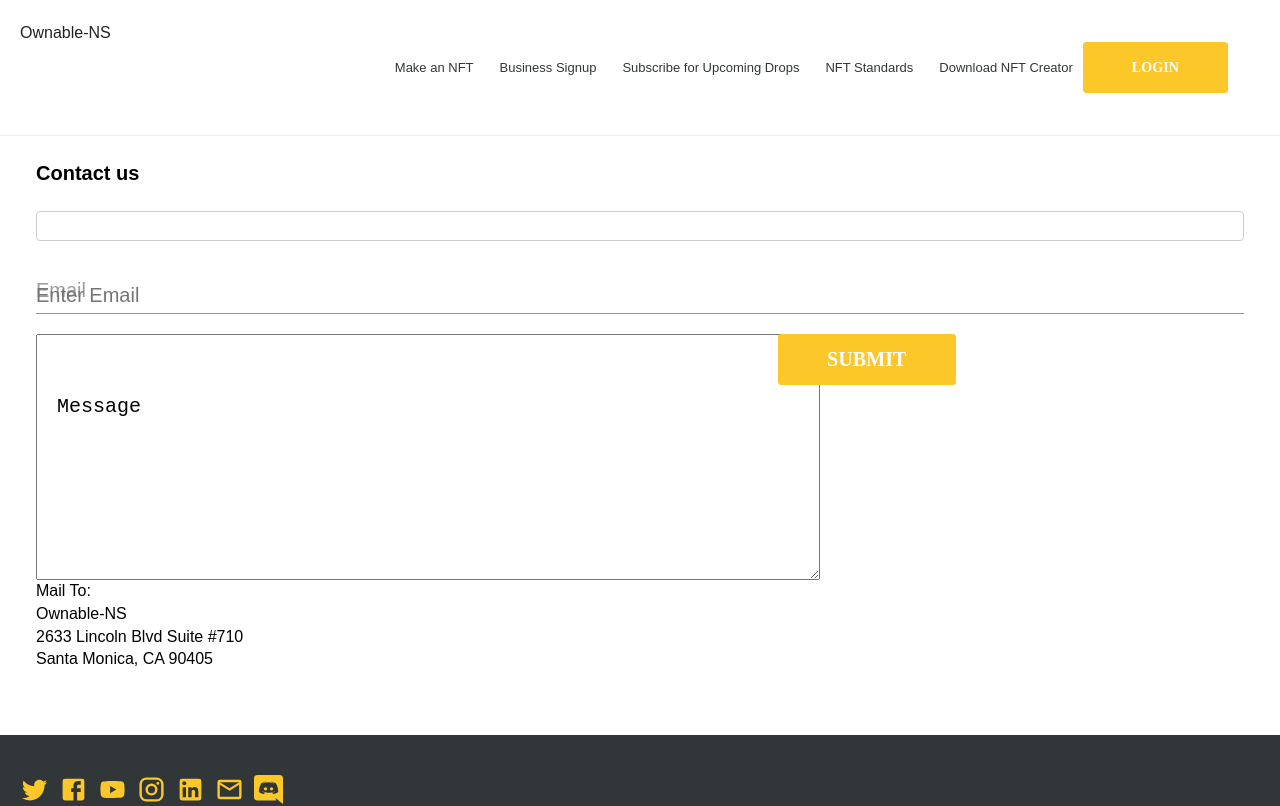
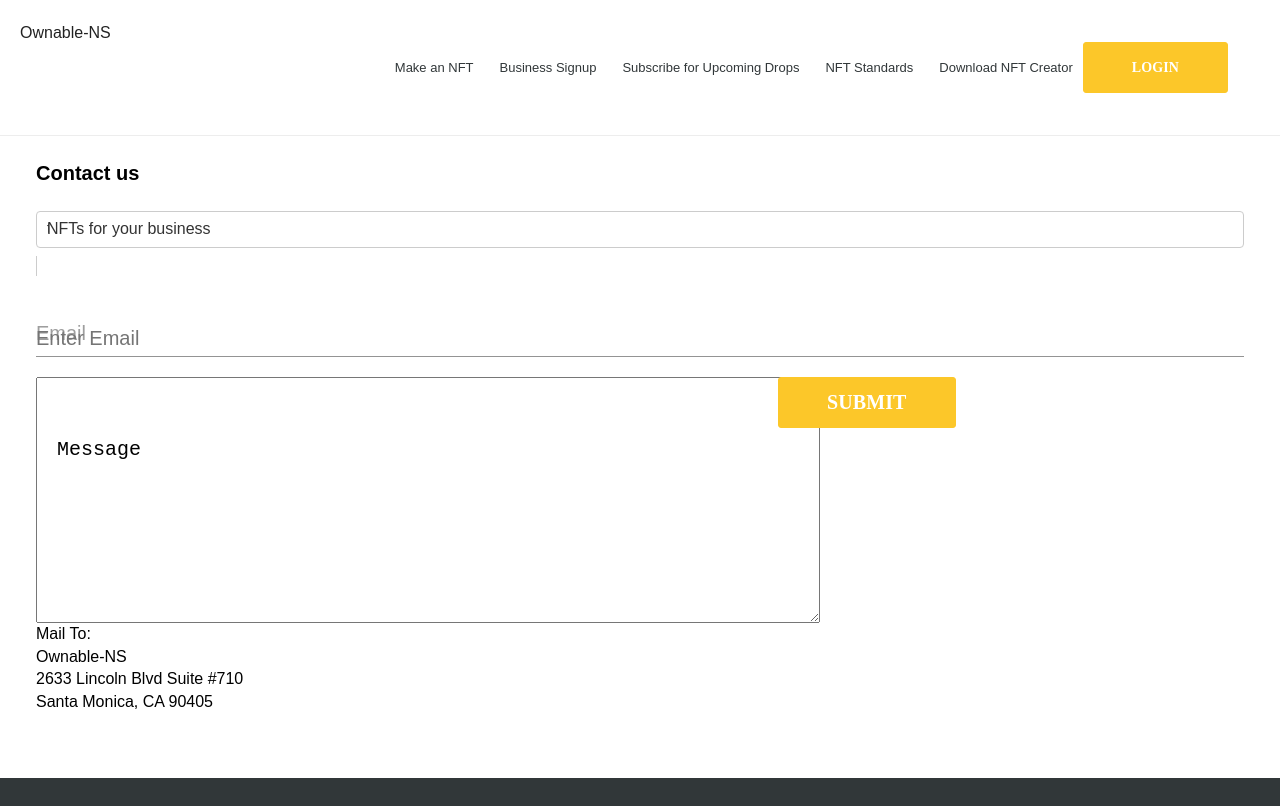
Before and after one commit to ByrMucahit/Ownable-NFT-Service, a Next.js app: page /businessSignUp in a window 1280 px wide. Shown: the top 806 px of the page. Built offline with nearby package versions, Linux system fonts and the light colour scheme.

Commit message:
Busines Sign Up
Business Sign Up page has been done.

```diff
--- a/components/form/businessSignUp/index.js
+++ b/components/form/businessSignUp/index.js
@@ -5,6 +5,8 @@
 import MessagesArea from '../../input/message/index'
 import HeadTitle from '../../text/head-title'
 import Button from '../../button/base/index'
+import * as Icon from '../../icons'
+
 function BusinessSignUp(){
     return(
         /* Business Sign Up Form */
@@ -18,7 +20,59 @@
                         <form>
                             <div className={`${styles.cnnSelectionInput} ${styles.cssSelectionInputContainer}`}>
                                 <div className={`${styles.cssControl}`}>
-                                    <input name="subject" type={"hidden"} value={"business"}></input>
+                                    <div className={styles.cssInputContainer}>
+                                        <div className={styles.cssInputContentSingleValue}>NFTs for your business</div>
+                                        <div className={styles.cssGooi}>
+                                            <div style={{"display":"inline-block"}}>
+                                                <input
+                                                autoCapitalize="none"
+                                                autoComplete="off"
+                                                autoCorrect="off"
+                                                id="react-select-2-input"
+                                                spellCheck="false"
+                                                tabIndex={"0"}
+                                                type={"text"}
+                                                aria-autoComplete="list"
+                                                value
+                                                style={{
+                                                    "boxSizing":"content-box",
+                                                    "width":"2px",
+                                                    "background":"0px center",
+                                                    "border":"0px",
+                                                    "fontSize":"inherit",
+                                                    "opacity":"1",
+                                                    "outline":"0px",
+                                                    "padding":"0px",
+                                                    "color":"inherit"}}/>
+                                                    <div style={{
+                                                        "position":"absolute",
+                                                        "top":"0px",
+                                                        "left":"0px",
+                                                        "visibility":"hidden",
+                                                        "height":"0px",
+                                                        "overflow":"scroll",
+                                                        "whiteSpace":"pre",
+                                                        "fontSize":"16px",
+                                                        "fontFamily":"Arial",
+                                                        "fontWeight":"400",
+                                                        "fontStyle":"normal",
+                                                        "letterSpacing":"normal",
+                                                        "textTransform":"none"}}></div>
+                                            </div>
+                                        </div>
+                                    </div>
+                                </div>
+                                <div className={styles.cssArrow}>
+                                    <span className={styles.cssIndicatorSeperator}></span>
+                                    <div aria-hidden="true" className={styles.cssIndicatorContainer}>
+                                        <Icon.DownArrow
+                                        height="20"
+                                        width="20"
+                                        viewBox="0 0 20 20"
+                                        ariaHidden="true"
+                                        focusable="false"
+                                        className={styles.cssSvg}/>
+                                    </div>
                                 </div>
                             </div>
                                 <TextInput/>
--- a/components/form/businessSignUp/style.module.css
+++ b/components/form/businessSignUp/style.module.css
@@ -100,6 +100,77 @@
             transition: all 100ms ease 0s;
             box-sizing: border-box;
             outline: 0px !important;
+
+            .cssInputContainer{
+                -webkit-box-align: center;
+                align-items: center;
+                display: flex;
+                flex: 1 1 0%;
+                flex-wrap: wrap;
+                padding: 2px 8px;
+                position: relative;
+                overflow: hidden;
+                box-sizing: border-box;
+
+                .cssInputContentSingleValue{
+                    color: rgb(51,51,51);
+                    margin-left: 2px;
+                    margin-right: 2px;
+                    max-width: calc(100% - 8px);
+                    overflow: hidden;
+                    position: absolute;
+                    text-overflow: ellipsis;
+                    white-space: nowrap;
+                    top: 50%;
+                    transform: translateY(-50%);
+                    box-sizing: border-box;
+                }
+
+                .cssGooi{
+                    margin: 2px;
+                    padding-bottom: 2px;
+                    padding-top: 2px;
+                    visibility: visible;
+                    color: rgb(51,51,51);
+                    box-sizing: border-box;
+                }
+            }
         }
     }
+
+    .cssArrow{
+        -webkit-box-align: center;
+        align-items: center;
+        align-self: stretch;
+        display: flex;
+        flex-shrink: 0;
+        box-sizing: border-box;
+
+        .cssIndicatorSeperator{
+            align-self: stretch;
+            background-color: var(--c-signUp-borderColor);
+            margin-bottom: 8px;
+            margin-top: 8px;
+            width: 1px;
+            box-sizing: border-box;
+        }
+
+        .cssIndicatorContainer{
+            color: var(--c-signUp-borderColor);
+            display: flex;
+            padding: 8px;
+            transition: color 150ms ease 0s;
+            box-sizing: border-box;
+        }
+
+        .cssSvg{
+            display: inline-block;
+            fill: currentColor;
+            line-height: 1;
+            stroke: currentColor;
+            stroke-width: 0;
+        }
+    }
+
+
 }
```
